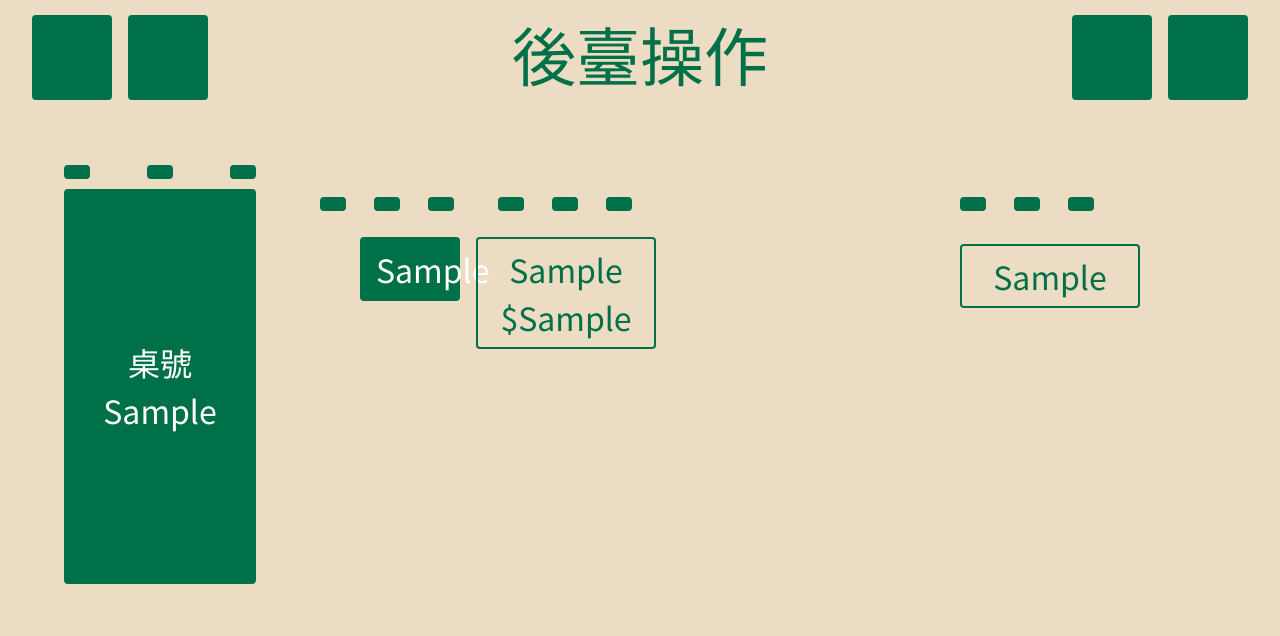
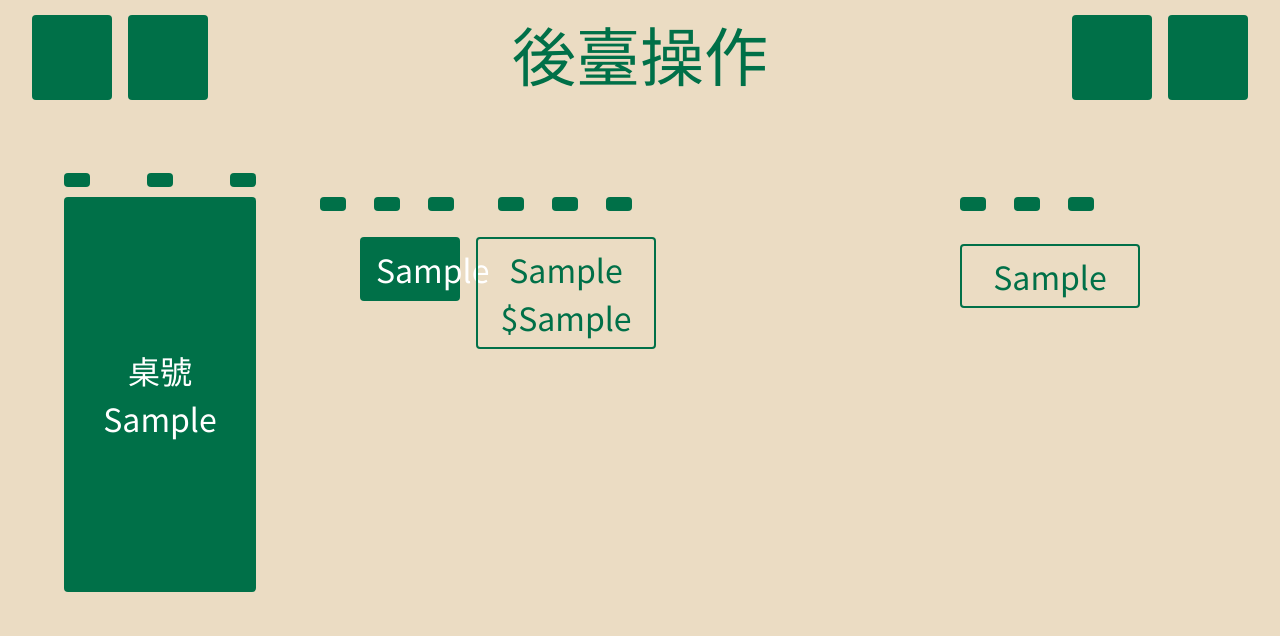
Before and after one commit to imfulee/restaurant-ordering-system, a PHP site: page /setting.php in a window 1280 px wide. Shown: the top 636 px of the page. Run offline with PHP 8.4, Linux system fonts and the light colour scheme; tables that the repository leaves empty or names only in its code hold one stand-in row (values such as "Sample post"); some libraries are stand-ins or nearby versions.

Commit message:
small adjustment to margin-top for setting.php

```diff
--- a/setting.php
+++ b/setting.php
@@ -205,6 +205,10 @@
     div#row_main {
       display: grid;
       grid-template-columns: 1fr 2fr 1fr;
+    }
+
+    div#col_tables{
+      margin-top: .5rem;
     }
 
     div#table_add_list {
```
